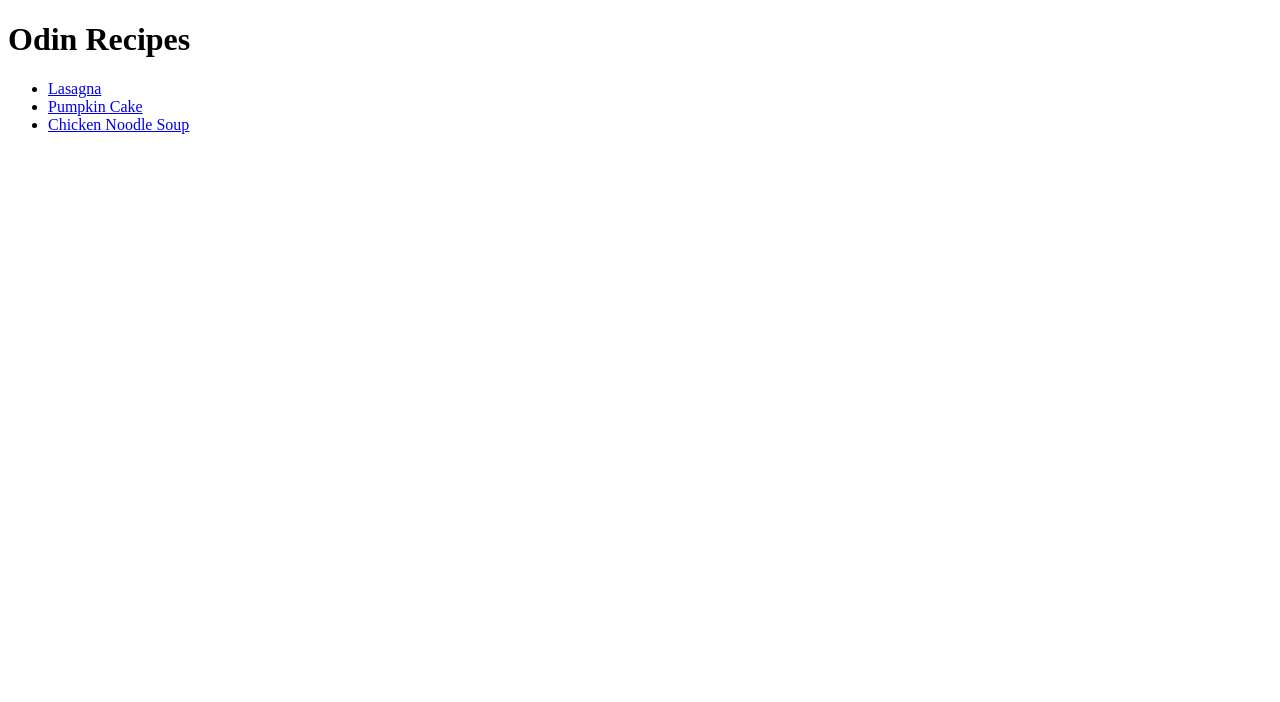
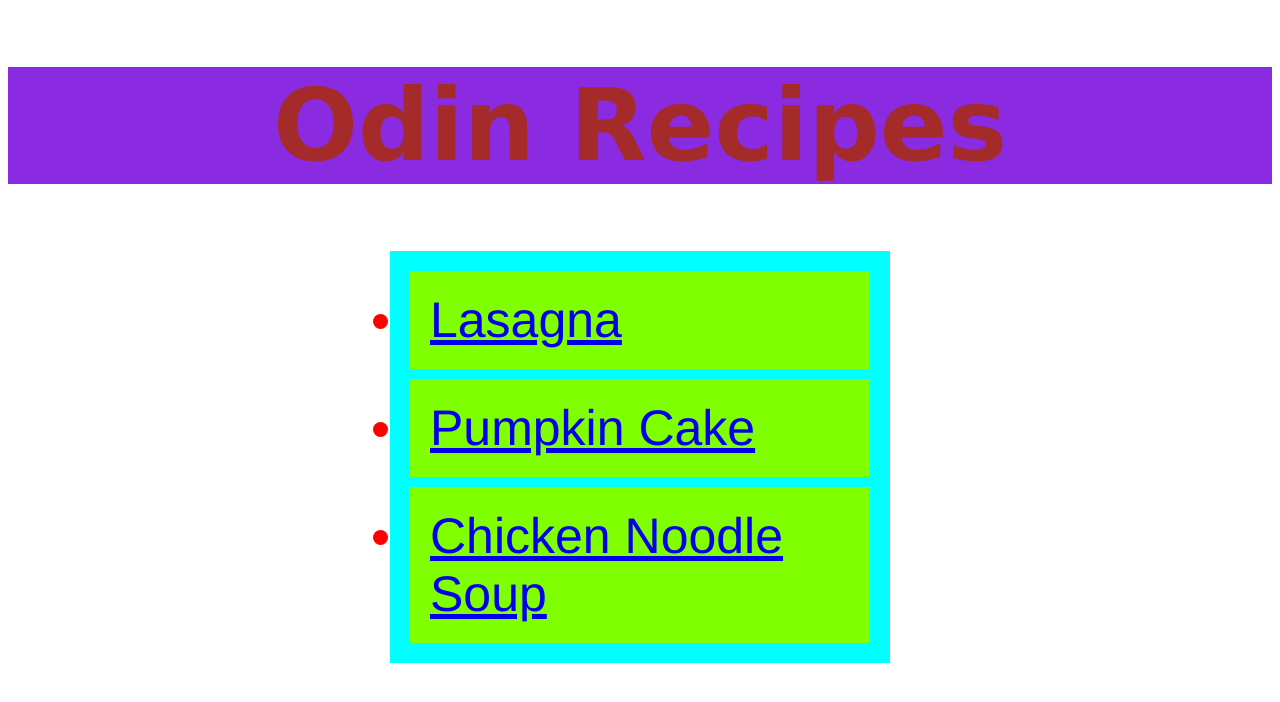
Before and after one commit to wtsai89/odin-recipes, a plain HTML site: page index.html in a window 1280 px wide. Drawn offline with Linux system fonts and the light colour scheme.

Commit message:
add css styling to index.html

```diff
--- a/index.html
+++ b/index.html
@@ -2,16 +2,19 @@
 <html lang="en">
 <head>
     <meta charset="UTF-8">
+    <meta http-equiv="X-UA-Compatible" content="IE=edge">
     <meta name="viewport" content="width=device-width, initial-scale=1.0">
     <title>Odin Recipes</title>
+    <link rel="stylesheet" href="styles.css">
 </head>
 <body>
     <h1>Odin Recipes</h1>
-    <ul>
-        <li><a href="recipes/lasagna.html">Lasagna</a></li>
-        <li><a href="recipes/pumpkin-cake.html">Pumpkin Cake</a></li>
-        <li><a href="recipes/chicken-noodle-soup.html">Chicken Noodle Soup</a></li>
-    </ul>
-
+    <div class="card">
+        <ul>
+            <li><a href="recipes/lasagna.html">Lasagna</a></li>
+            <li><a href="recipes/pumpkin-cake.html">Pumpkin Cake</a></li>
+            <li><a href="recipes/chicken-noodle-soup.html">Chicken Noodle Soup</a></li>
+        </ul>
+    </div>
 </body>
 </html>
--- /dev/null
+++ b/styles.css
@@ -0,0 +1,27 @@
+h1 {
+    color:brown;
+    font-size: 100px;
+    font-weight:bolder;
+    background-color: blueviolet;
+    text-align: center;
+    font-family: 'Lucida Sans', 'Lucida Sans Regular', 'Lucida Grande', 'Lucida Sans Unicode', Geneva, Verdana, sans-serif;
+}
+
+ul {
+    color:red;
+    font-size: 50px;
+    background-color: aqua;
+    font-family:'Franklin Gothic Medium', 'Arial Narrow', Arial, sans-serif;
+    padding: 10px;
+}
+
+li {
+    padding: 20px;
+    margin: 10px;
+    background-color: chartreuse;
+}
+
+.card {
+    width:500px;
+    margin: 0 auto;
+}
```
